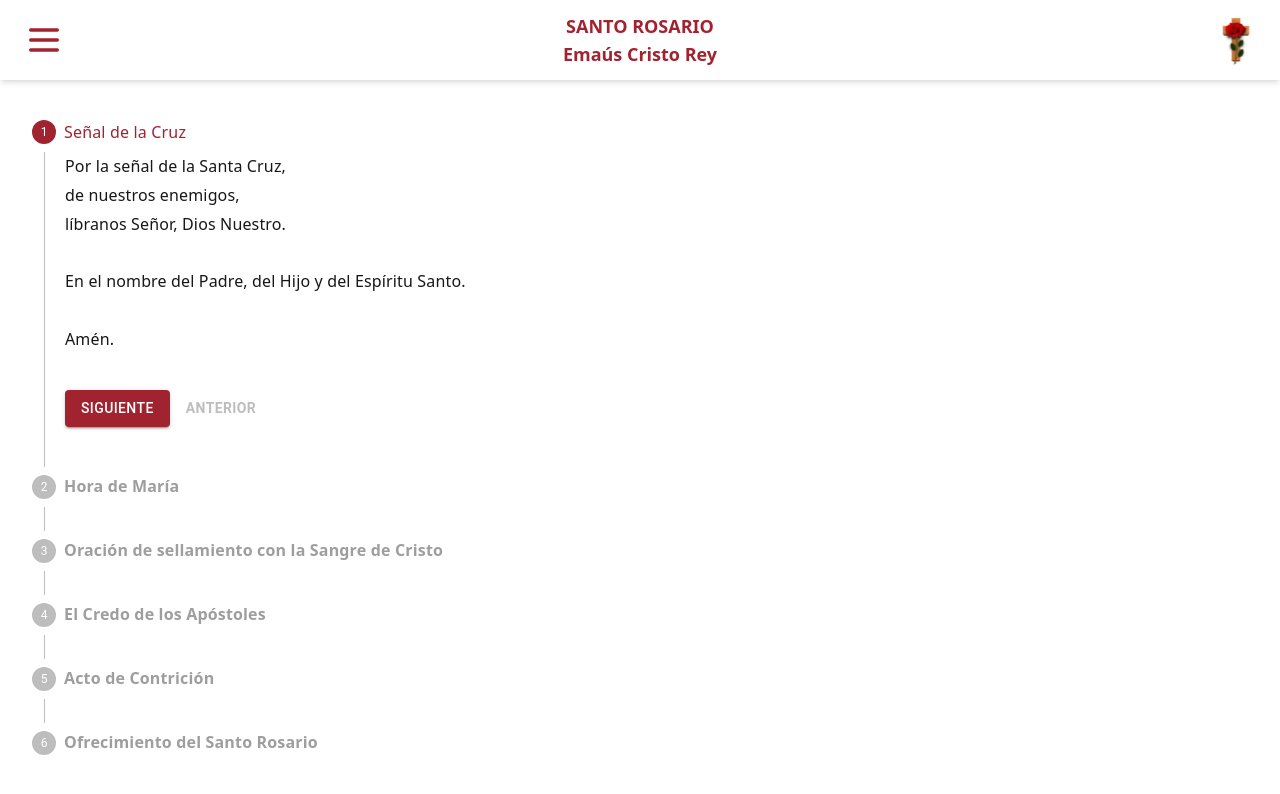
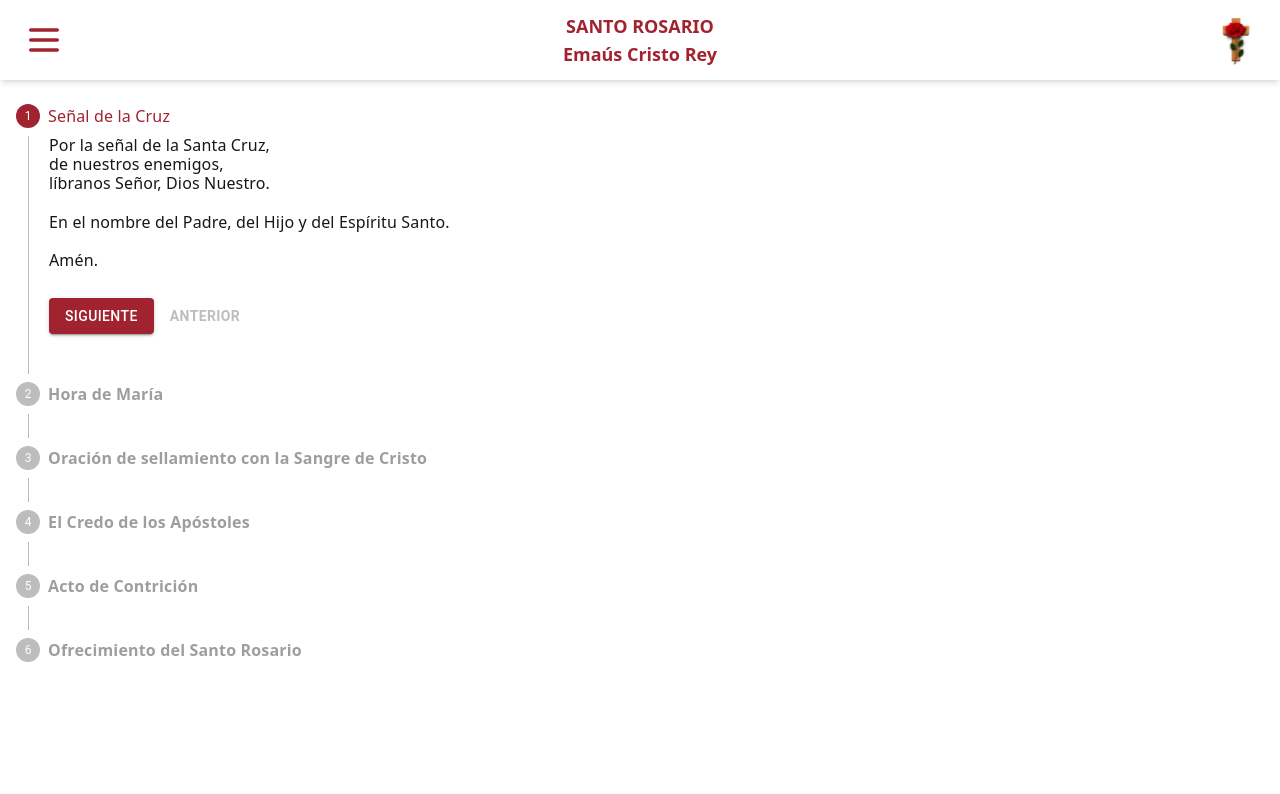
Before and after one commit to jmcaicedog/rosarioemaus, a Next.js app: page /rosario in a window 1280 px wide. Shown: the top 794 px of the page. Built offline with nearby package versions, Linux system fonts and the light colour scheme.

Commit message:
Padding reduced on first part screen

```diff
--- a/src/components/VerticalLinearStepper.js
+++ b/src/components/VerticalLinearStepper.js
@@ -111,7 +111,7 @@ export default function VerticalLinearStepper() {
   };
 
   return (
-    <Box sx={{ maxWidth: 900, padding: 4, fontFamily: "inherit" }}>
+    <Box sx={{ maxWidth: 900, padding: 2, fontFamily: "inherit" }}>
       <Stepper activeStep={activeStep} orientation="vertical">
         {steps.map((step, index) => (
           <Step key={step.label}>
@@ -153,7 +153,7 @@ export default function VerticalLinearStepper() {
                 variant="body1"
                 sx={{
                   whiteSpace: "pre-line",
-                  lineHeight: 1.8,
+                  lineHeight: 1.2,
                   fontFamily: "inherit",
                 }}
               >
```
